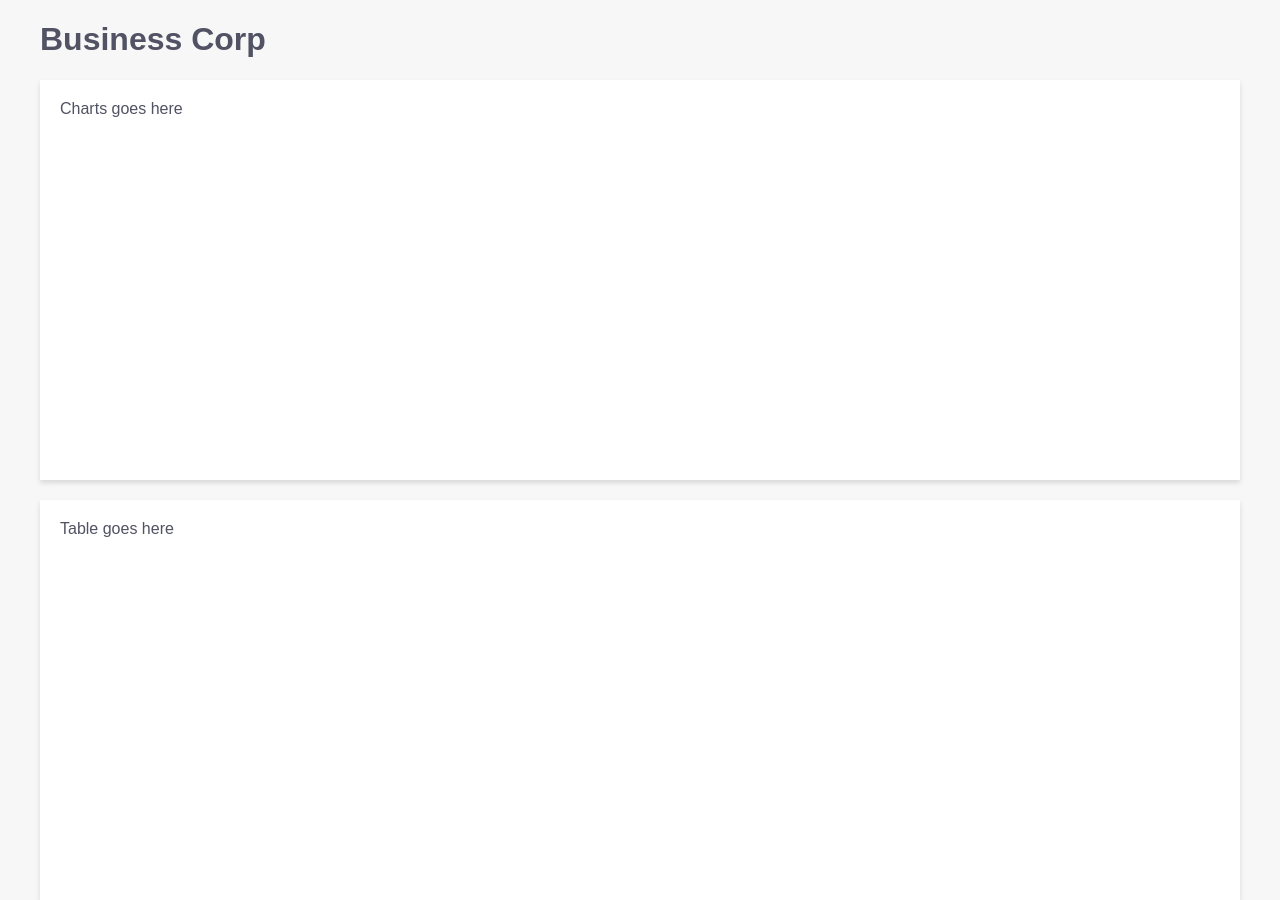
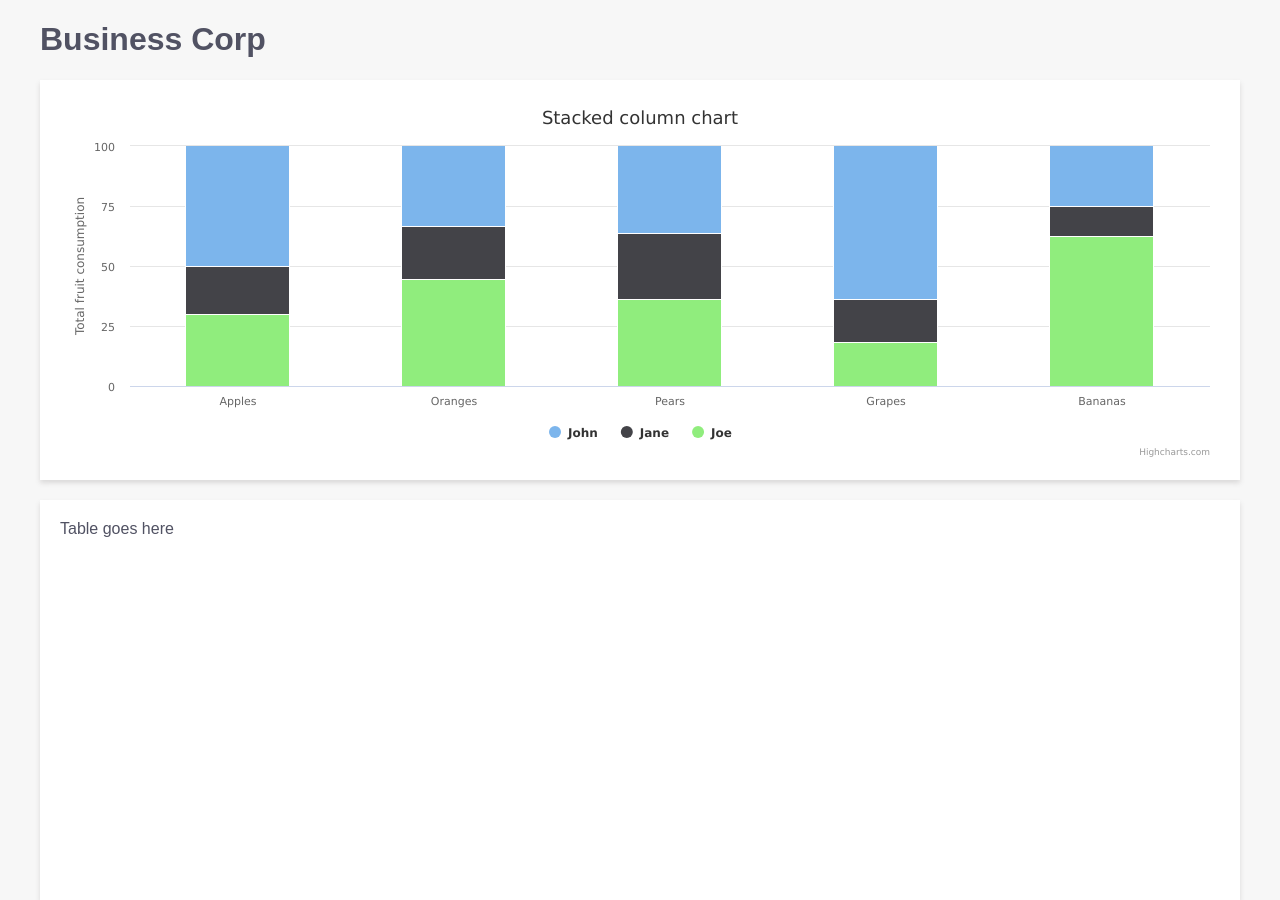
Before and after one commit to Avoc0der/react-dashboard, a React (Create React App) app: page / in a window 1280 px wide. Built offline with nearby package versions, Linux system fonts and the light colour scheme; a web font is replaced by a local one.

Commit message:
add: highCharts and chart example

```diff
--- a/package.json
+++ b/package.json
@@ -8,6 +8,8 @@
         "@testing-library/user-event": "^7.1.2",
         "@types/jest": "^24.0.0",
         "@types/node": "^12.0.0",
+        "highcharts": "^8.2.2",
+        "highcharts-react-official": "^3.0.0",
         "node-sass": "^4.14.1",
         "react": "^16.13.1",
         "react-dom": "^16.13.1",
--- /dev/null
+++ b/src/components/Chart/Chart.tsx
@@ -0,0 +1,58 @@
+import React from 'react'
+// Components
+// Highcharts
+import Highcharts from 'highcharts'
+import HighchartsReact from 'highcharts-react-official'
+import Card from '../Card/Card'
+
+const options = {
+    chart: {
+        height: '360px',
+        type: 'column',
+    },
+    title: {
+        text: 'Stacked column chart',
+    },
+    xAxis: {
+        categories: ['Apples', 'Oranges', 'Pears', 'Grapes', 'Bananas'],
+    },
+    yAxis: {
+        min: 0,
+        title: {
+            text: 'Total fruit consumption',
+        },
+    },
+    tooltip: {
+        pointFormat:
+            '<span style="color:{series.color}">{series.name}</span>: <b>{point.y}</b> ({point.percentage:.0f}%)<br/>',
+        shared: true,
+    },
+    plotOptions: {
+        column: {
+            stacking: 'percent',
+        },
+    },
+    series: [
+        {
+            name: 'John',
+            data: [5, 3, 4, 7, 2],
+        },
+        {
+            name: 'Jane',
+            data: [2, 2, 3, 2, 1],
+        },
+        {
+            name: 'Joe',
+            data: [3, 4, 4, 2, 5],
+        },
+    ],
+}
+
+const Chart = (): JSX.Element => {
+    return (
+        <Card height={400}>
+            <HighchartsReact highcharts={Highcharts} options={options} />
+        </Card>
+    )
+}
+export default Chart
--- a/src/components/Dashboard/Dashboard.tsx
+++ b/src/components/Dashboard/Dashboard.tsx
@@ -2,6 +2,7 @@ import React from 'react'
 
 // Components
 import Brand from '../Brand/Brand'
+import Chart from '../Chart/Chart'
 // Styled
 import GlobalStyle from '../GlobalStyle/GlobalStyle'
 import Container from '../Container/Container'
@@ -13,7 +14,7 @@ const Dashboard = (): JSX.Element => {
             <GlobalStyle />
             <Container>
                 <Brand />
-                <Card height={400}>Charts goes here</Card>
+                <Chart />
                 <Card height={400}>Table goes here</Card>
             </Container>
         </>
```
Also changed, not shown: 1 other file (tests, documents, lock files or other folders).
